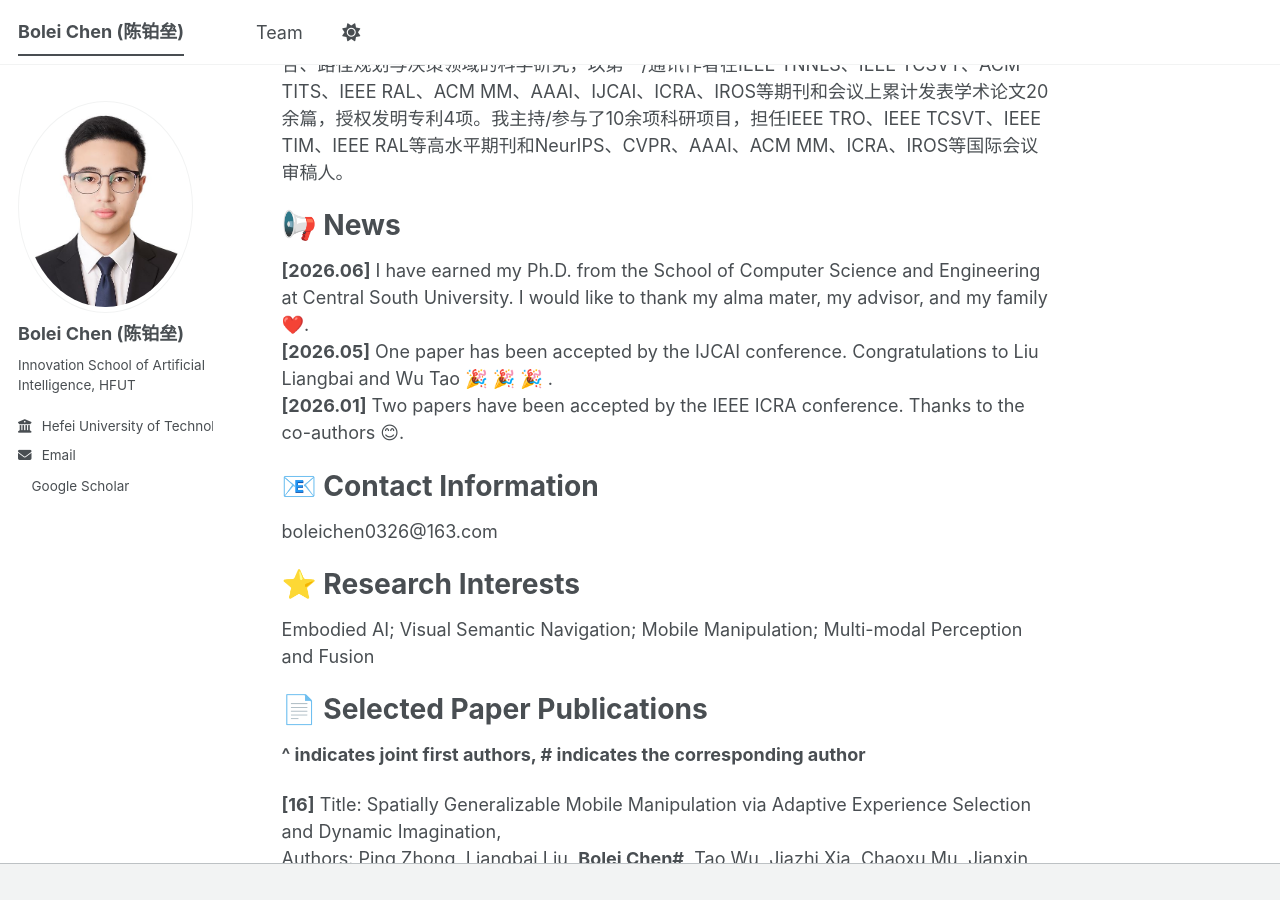
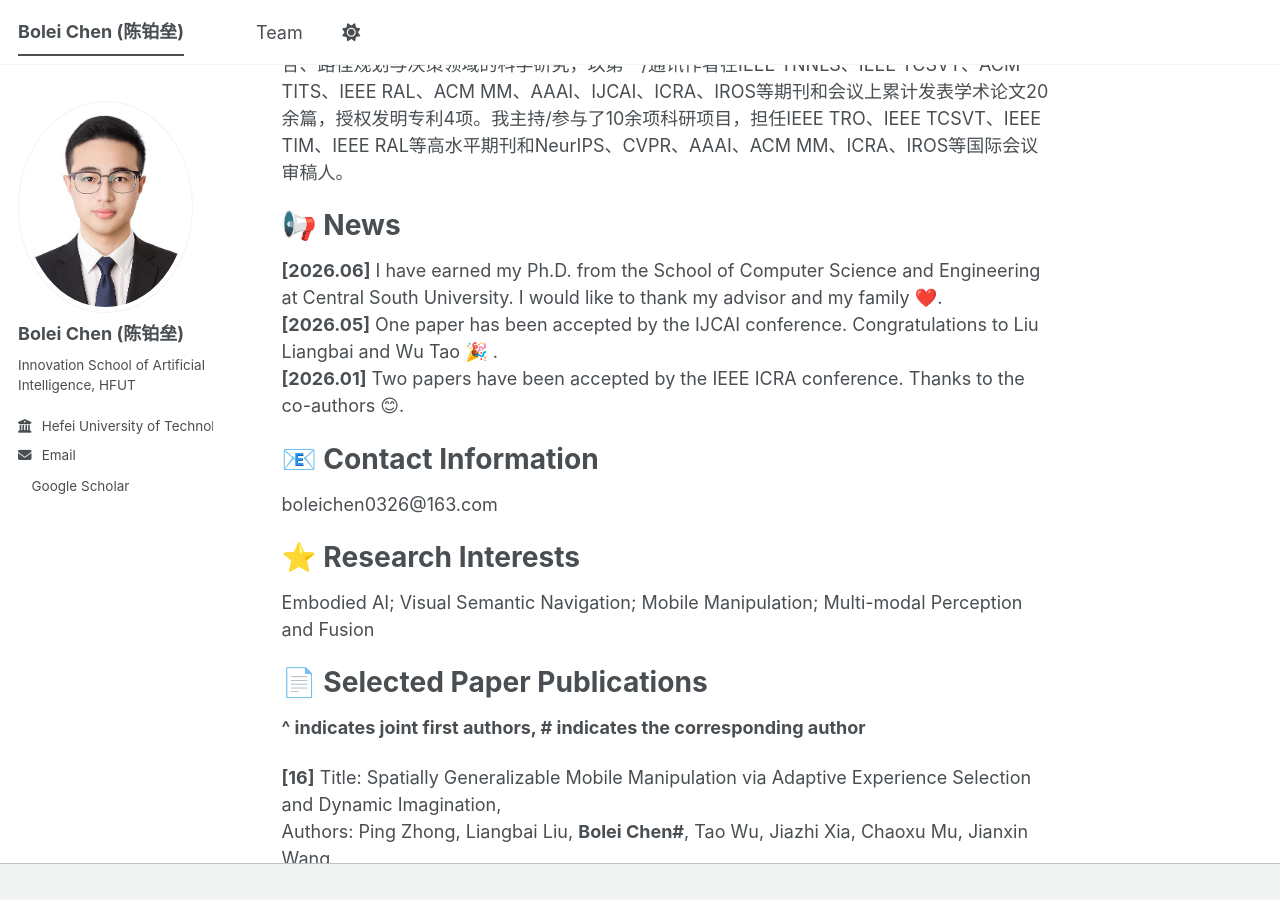
Before and after one commit to BoLeiChen/boleichen.github.io, a Jekyll site: the page built from _pages/about.md, in a window 1280 px wide and 900 px high, scrolled down 616 px. Built offline with Jekyll 4.4.1, drawn with Linux system fonts in a browser that asks for light colours; emoji names are drawn with the system emoji font; a style sheet for code colours, icons or effects is not loaded.

Commit message:
Update about.md

```diff
--- a/_pages/about.md
+++ b/_pages/about.md
@@ -16,8 +16,8 @@ I am currently a Specially Appointed Associate Professor at the Innovation Schoo
 
 :loudspeaker: News
 ======
-**[2026.06]** I have earned my Ph.D. from the School of Computer Science and Engineering at Central South University. I would like to thank my alma mater, my advisor, and my family :heart:.
-<br>**[2026.05]** One paper has been accepted by the IJCAI conference. Congratulations to Liu Liangbai and Wu Tao :tada: :tada: :tada: .
+**[2026.06]** I have earned my Ph.D. from the School of Computer Science and Engineering at Central South University. I would like to thank my advisor and my family :heart:.
+<br>**[2026.05]** One paper has been accepted by the IJCAI conference. Congratulations to Liu Liangbai and Wu Tao :tada: .
 <br>**[2026.01]** Two papers have been accepted by the IEEE ICRA conference. Thanks to the co-authors :blush:.
 
 :email: Contact Information
```
